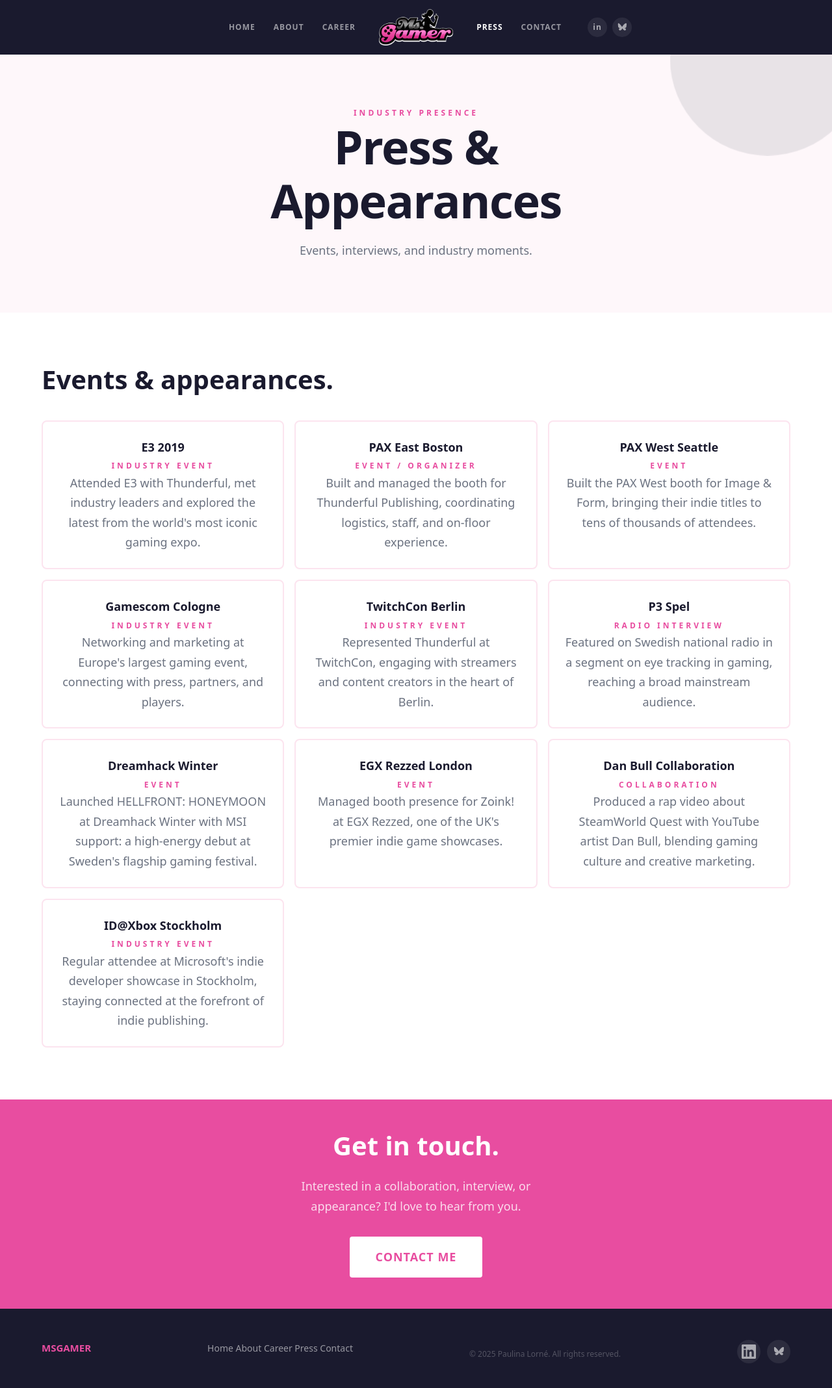
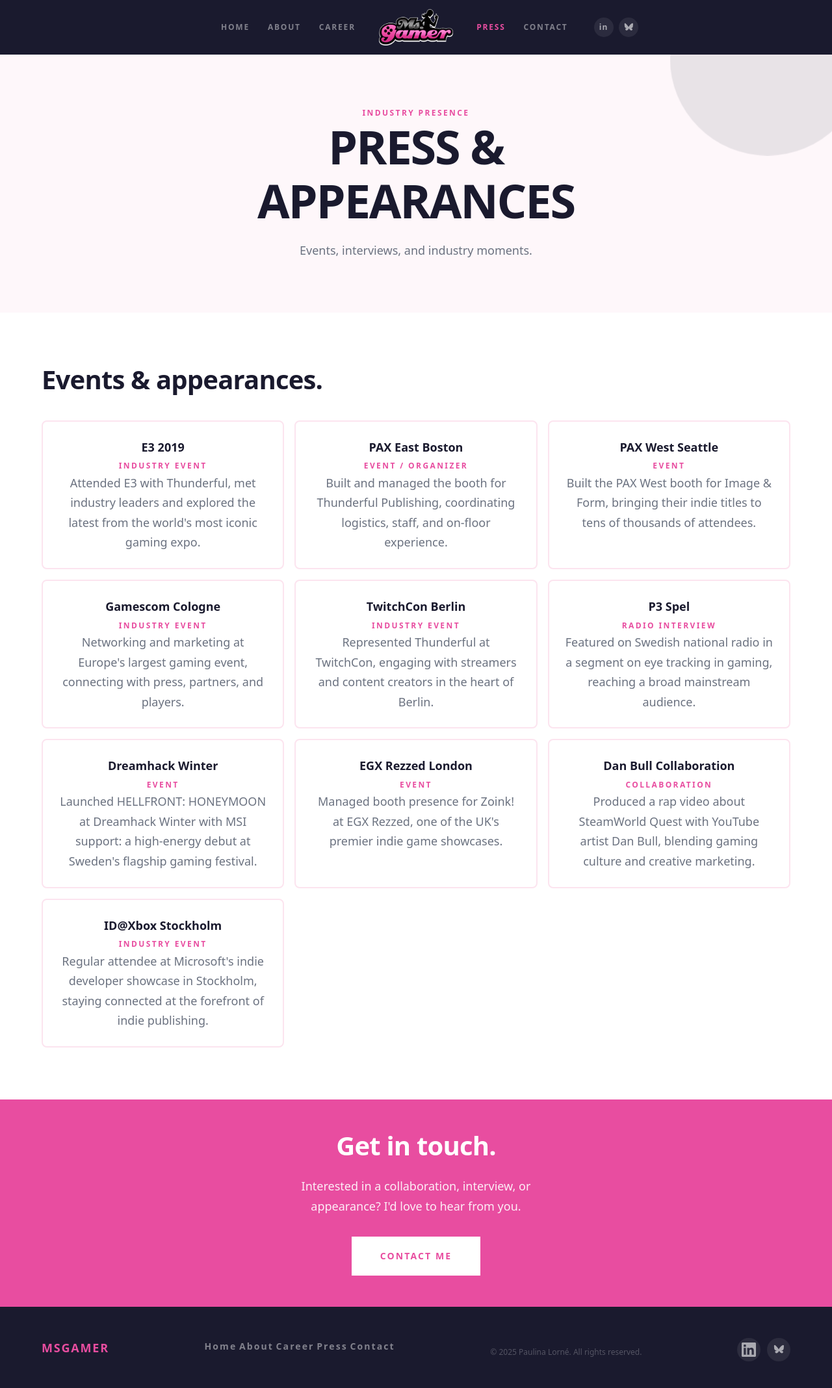
Before and after one commit to jezper/msgamer.se, a website built with Vite: page press.html in a window 1280 px wide. Shown: the top 2136 px of the page at 65% size. Built offline with nearby package versions, Linux system fonts and the light colour scheme; a web font is replaced by a local one.

Commit message:
feat: bolder design - uppercase headings, sharper buttons, heavier weights, stronger contrast

```diff
--- a/css/base.css
+++ b/css/base.css
@@ -15,12 +15,14 @@ h1, h2, h3 {
 h1 {
   font-size: var(--text-hero);
   font-weight: 700;
-  letter-spacing: var(--tracking-tight);
+  letter-spacing: -0.03em;
+  text-transform: uppercase;
 }
 
 h2 {
   font-size: var(--text-section);
   font-weight: 700;
+  letter-spacing: -0.02em;
 }
 
 h3 {
@@ -31,8 +33,8 @@ h3 {
 .overline {
   font-family: var(--font-body);
   font-size: var(--text-label);
-  font-weight: 600;
-  letter-spacing: var(--tracking-widest);
+  font-weight: 700;
+  letter-spacing: 0.2em;
   text-transform: uppercase;
   color: var(--color-pink);
 }
--- a/css/components.css
+++ b/css/components.css
@@ -4,14 +4,13 @@
 
 .btn {
   display: inline-block;
-  font-family: var(--font-body);
+  font-family: var(--font-display);
   font-size: var(--text-small);
   font-weight: 700;
-  letter-spacing: var(--tracking-wide);
+  letter-spacing: 0.15em;
   text-transform: uppercase;
-  padding: 1rem 2.5rem;
-  border-radius: var(--radius-sm);
-  font-size: var(--text-body);
+  padding: 1.125rem 2.75rem;
+  border-radius: 0;
   border: none;
   cursor: pointer;
   transition: transform var(--transition-normal), box-shadow var(--transition-normal);
@@ -42,20 +41,21 @@
 .btn--secondary {
   background-color: transparent;
   color: var(--color-pink);
-  border: 2px solid var(--color-pink);
+  border: 3px solid var(--color-pink);
 }
 
 .btn--secondary-inverted {
   background-color: transparent;
   color: var(--color-white);
-  border: 2px solid rgba(255, 255, 255, 0.5);
+  border: 3px solid rgba(255, 255, 255, 0.6);
 }
 
 .text-link {
-  font-family: var(--font-body);
+  font-family: var(--font-display);
   font-size: var(--text-small);
-  font-weight: 600;
-  letter-spacing: var(--tracking-wide);
+  font-weight: 700;
+  letter-spacing: 0.1em;
+  text-transform: uppercase;
   color: var(--color-pink);
   transition: opacity var(--transition-fast);
 }
--- a/css/layout.css
+++ b/css/layout.css
@@ -41,13 +41,18 @@
 }
 
 .nav__link {
-  color: rgba(255, 255, 255, 0.55);
+  color: rgba(255, 255, 255, 0.45);
   transition: color var(--transition-fast);
+  font-weight: 700;
+  letter-spacing: 0.15em;
 }
 
-.nav__link:hover,
+.nav__link:hover {
+  color: var(--color-white);
+}
+
 .nav__link--active {
-  color: var(--color-white);
+  color: var(--color-pink);
 }
 
 .nav__logo {
@@ -183,9 +188,9 @@
   background-color: var(--color-pink);
   color: var(--color-white);
 }
-.section--pink .overline { color: rgba(255, 255, 255, 0.6); }
+.section--pink .overline { color: rgba(255, 255, 255, 0.7); }
 .section--pink h2, .section--pink h3 { color: var(--color-white); }
-.section--pink p { color: rgba(255, 255, 255, 0.8); }
+.section--pink p { color: rgba(255, 255, 255, 0.9); }
 
 .section--dark {
   background-color: var(--color-ink);
@@ -281,9 +286,11 @@
 
 .footer__brand {
   font-family: var(--font-display);
-  font-size: 0.9375rem;
+  font-size: 1.125rem;
   font-weight: 700;
   color: var(--color-pink);
+  letter-spacing: 0.1em;
+  text-transform: uppercase;
   margin-bottom: var(--space-xs);
 }
 
```
